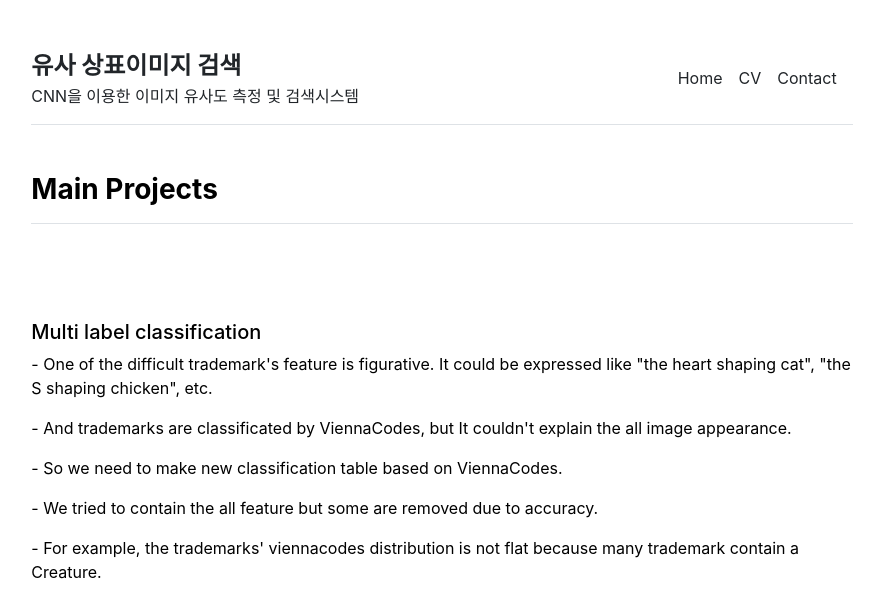
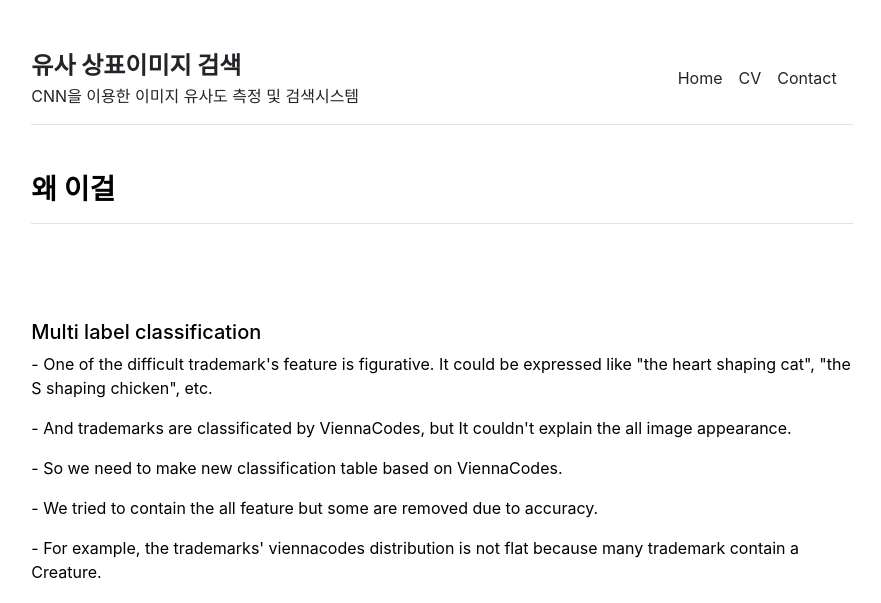
Before and after one commit to HyeongminMoon/FRCNN_trademark_similarity, a Jekyll site: the page built from index.md, in a window 1280 px wide and 900 px high, cut to the strip 0-603 px from the top of the window. Shown: the whole strip, without its empty margins (198-1079 px from the left). Built offline with Jekyll 4.4.1, drawn with Linux system fonts in a browser that asks for light colours.

Commit message:
Update publications.html

```diff
--- a/_includes/publications.html
+++ b/_includes/publications.html
@@ -9,7 +9,7 @@
 
 <div class="row g-5 mb-5">
   <div>
-    <h3 class="fw-bold border-bottom pb-3 mb-5">Main Projects</h3>
+    <h3 class="fw-bold border-bottom pb-3 mb-5">왜 이걸 </h3>
     {% if page.title == "Home" %}
 
   </div>
```
